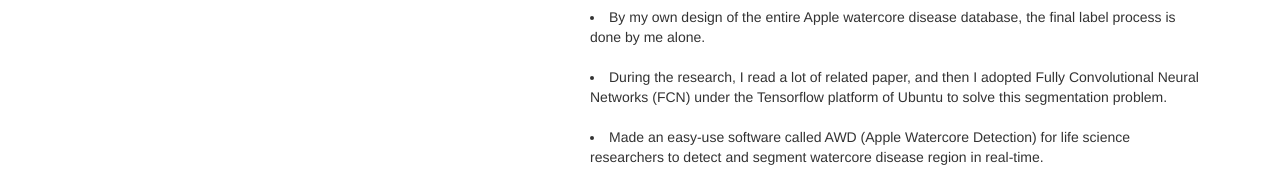
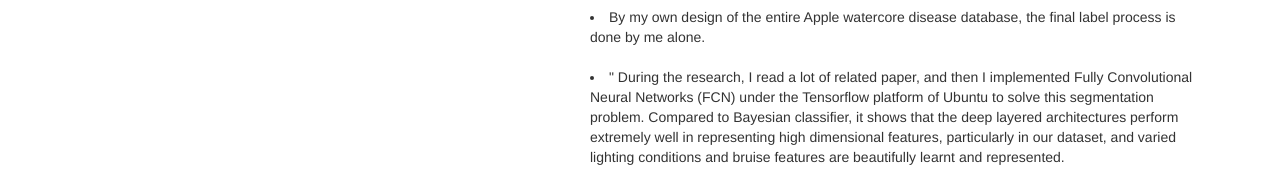
Before and after one commit to ZanePenn/ZanePenn.github.io, a plain HTML site: page index.html in a window 1280 px wide. Shown: the part 773-952 px from the top of the page. Drawn offline with Linux system fonts and the light colour scheme.

Commit message:
Update index.html

```diff
--- a/index.html
+++ b/index.html
@@ -167,8 +167,10 @@
                         disease region. I mainly made the following contributions:<br>
                     <li>By my own design of the entire Apple watercore disease database, the final label process is done by me alone.
 </li>
-<br><li>During the research, I read a lot of related paper, and then I adopted Fully Convolutional Neural Networks (FCN)
-                    under the Tensorflow platform of Ubuntu to solve this segmentation problem.
+<br><li>"	During the research, I read a lot of related paper, and then I implemented Fully Convolutional Neural Networks (FCN) under the Tensorflow
+			    platform of Ubuntu to solve this segmentation problem. Compared to Bayesian classifier, it shows that the deep layered
+			    architectures perform extremely well in representing high dimensional features, particularly in our dataset, and varied
+			    lighting conditions and bruise features are beautifully learnt and represented.
 </li>
 
 <br><li>Made an easy-use software called AWD (Apple Watercore Detection) for life science researchers to detect and segment watercore disease region in real-time.
```
